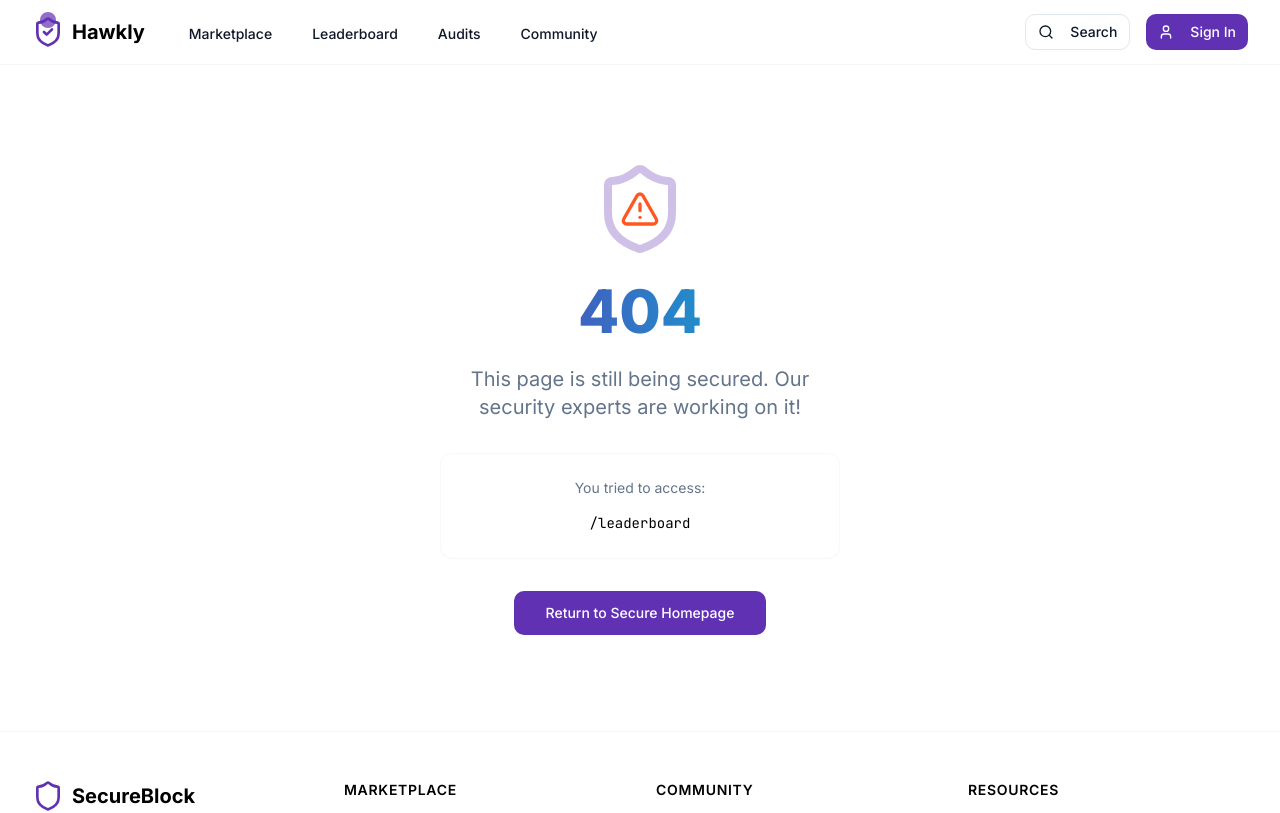
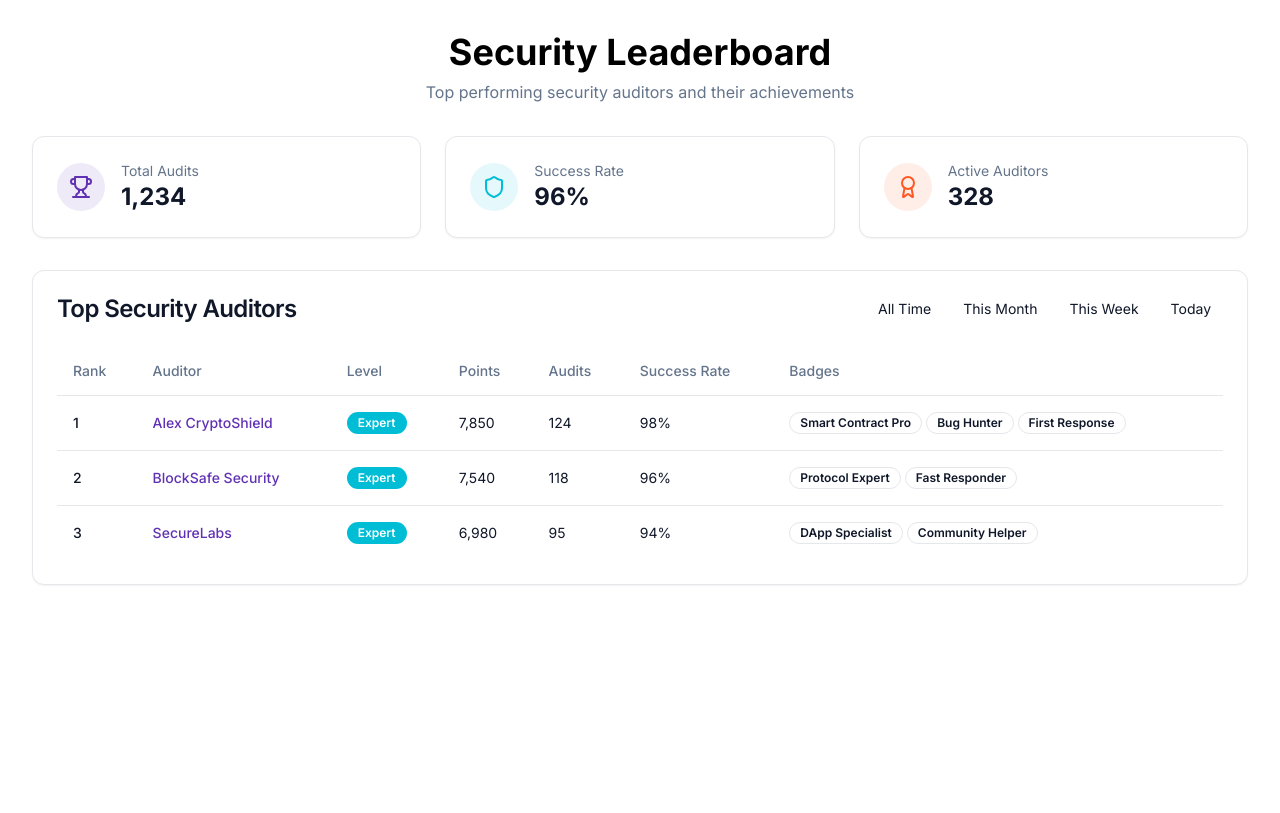
Before and after one commit to wund3run/secure-web3-arena, a React (Vite) app: page /leaderboard in a window 1280 px wide. Shown: the top 813 px of the page. Built offline with nearby package versions, Linux system fonts and the light colour scheme.

Commit message:
feat: Add leaderboard page
Implement the leaderboard page with relevant components and data.

```diff
--- a/src/App.tsx
+++ b/src/App.tsx
@@ -6,6 +6,7 @@ import { BrowserRouter, Routes, Route } from "react-router-dom";
 import Index from "./pages/Index";
 import NotFound from "./pages/NotFound";
 import Marketplace from "./pages/Marketplace";
+import Leaderboard from "./pages/Leaderboard";
 
 const queryClient = new QueryClient();
 
@@ -17,6 +18,7 @@ const App = () => (
       <BrowserRouter>
         <Routes>
           <Route path="/" element={<Index />} />
+
           {/* Marketplace routes */}
           <Route path="/marketplace" element={<Marketplace />} />
           <Route path="/auditors" element={<NotFound />} />
@@ -24,7 +26,7 @@ const App = () => (
           <Route path="/requests" element={<NotFound />} />
 
           {/* Community routes */}
-          <Route path="/leaderboard" element={<NotFound />} />
+          <Route path="/leaderboard" element={<Leaderboard />} />
           <Route path="/achievements" element={<NotFound />} />
           <Route path="/events" element={<NotFound />} />
           <Route path="/forum" element={<NotFound />} />
--- /dev/null
+++ b/src/pages/Leaderboard.tsx
@@ -0,0 +1,176 @@
+
+import { Trophy, Star, Shield, Award } from "lucide-react";
+import { Card, CardContent, CardHeader, CardTitle } from "@/components/ui/card";
+import { Table, TableBody, TableCell, TableHead, TableHeader, TableRow } from "@/components/ui/table";
+import { Badge } from "@/components/ui/badge";
+import { HoverCard, HoverCardContent, HoverCardTrigger } from "@/components/ui/hover-card";
+
+// Sample leaderboard data
+const TOP_AUDITORS = [
+  {
+    rank: 1,
+    name: "Alex CryptoShield",
+    points: 7850,
+    audits: 124,
+    successRate: 98,
+    badges: ["Smart Contract Pro", "Bug Hunter", "First Response"],
+    recentFinds: "Critical vulnerability in DeFi protocol",
+    level: "Expert"
+  },
+  {
+    rank: 2,
+    name: "BlockSafe Security",
+    points: 7540,
+    audits: 118,
+    successRate: 96,
+    badges: ["Protocol Expert", "Fast Responder"],
+    recentFinds: "Multiple high-severity issues in NFT marketplace",
+    level: "Expert"
+  },
+  {
+    rank: 3,
+    name: "SecureLabs",
+    points: 6980,
+    audits: 95,
+    successRate: 94,
+    badges: ["DApp Specialist", "Community Helper"],
+    recentFinds: "Security optimization for major DEX",
+    level: "Expert"
+  }
+];
+
+const TIME_PERIODS = ["All Time", "This Month", "This Week", "Today"];
+
+export default function Leaderboard() {
+  return (
+    <div className="min-h-screen bg-background">
+      <div className="max-w-7xl mx-auto px-4 sm:px-6 lg:px-8 py-8">
+        <div className="flex flex-col gap-8">
+          {/* Header Section */}
+          <div className="text-center">
+            <h1 className="text-4xl font-bold">Security Leaderboard</h1>
+            <p className="mt-2 text-muted-foreground">
+              Top performing security auditors and their achievements
+            </p>
+          </div>
+
+          {/* Stats Cards */}
+          <div className="grid grid-cols-1 md:grid-cols-3 gap-6">
+            <Card>
+              <CardContent className="pt-6">
+                <div className="flex items-center gap-4">
+                  <div className="p-3 bg-primary/10 rounded-full">
+                    <Trophy className="h-6 w-6 text-primary" />
+                  </div>
+                  <div>
+                    <div className="text-sm text-muted-foreground">Total Audits</div>
+                    <div className="text-2xl font-bold">1,234</div>
+                  </div>
+                </div>
+              </CardContent>
+            </Card>
+
+            <Card>
+              <CardContent className="pt-6">
+                <div className="flex items-center gap-4">
+                  <div className="p-3 bg-secondary/10 rounded-full">
+                    <Shield className="h-6 w-6 text-secondary" />
+                  </div>
+                  <div>
+                    <div className="text-sm text-muted-foreground">Success Rate</div>
+                    <div className="text-2xl font-bold">96%</div>
+                  </div>
+                </div>
+              </CardContent>
+            </Card>
+
+            <Card>
+              <CardContent className="pt-6">
+                <div className="flex items-center gap-4">
+                  <div className="p-3 bg-web3-orange/10 rounded-full">
+                    <Award className="h-6 w-6 text-web3-orange" />
+                  </div>
+                  <div>
+                    <div className="text-sm text-muted-foreground">Active Auditors</div>
+                    <div className="text-2xl font-bold">328</div>
+                  </div>
+                </div>
+              </CardContent>
+            </Card>
+          </div>
+
+          {/* Leaderboard Table */}
+          <Card>
+            <CardHeader>
+              <div className="flex items-center justify-between">
+                <CardTitle>Top Security Auditors</CardTitle>
+                <div className="flex gap-2">
+                  {TIME_PERIODS.map((period) => (
+                    <button
+                      key={period}
+                      className="px-3 py-1 text-sm rounded-full hover:bg-accent transition-colors"
+                    >
+                      {period}
+                    </button>
+                  ))}
+                </div>
+              </div>
+            </CardHeader>
+            <CardContent>
+              <Table>
+                <TableHeader>
+                  <TableRow>
+                    <TableHead>Rank</TableHead>
+                    <TableHead>Auditor</TableHead>
+                    <TableHead>Level</TableHead>
+                    <TableHead>Points</TableHead>
+                    <TableHead>Audits</TableHead>
+                    <TableHead>Success Rate</TableHead>
+                    <TableHead>Badges</TableHead>
+                  </TableRow>
+                </TableHeader>
+                <TableBody>
+                  {TOP_AUDITORS.map((auditor) => (
+                    <TableRow key={auditor.rank}>
+                      <TableCell className="font-medium">{auditor.rank}</TableCell>
+                      <TableCell>
+                        <HoverCard>
+                          <HoverCardTrigger className="cursor-pointer font-medium text-primary">
+                            {auditor.name}
+                          </HoverCardTrigger>
+                          <HoverCardContent>
+                            <div className="space-y-2">
+                              <h4 className="font-semibold">{auditor.name}</h4>
+                              <p className="text-sm text-muted-foreground">
+                                Recent Achievement: {auditor.recentFinds}
+                              </p>
+                            </div>
+                          </HoverCardContent>
+                        </HoverCard>
+                      </TableCell>
+                      <TableCell>
+                        <Badge variant="secondary">{auditor.level}</Badge>
+                      </TableCell>
+                      <TableCell>{auditor.points.toLocaleString()}</TableCell>
+                      <TableCell>{auditor.audits}</TableCell>
+                      <TableCell>{auditor.successRate}%</TableCell>
+                      <TableCell>
+                        <div className="flex gap-1">
+                          {auditor.badges.map((badge) => (
+                            <Badge key={badge} variant="outline" className="text-xs">
+                              {badge}
+                            </Badge>
+                          ))}
+                        </div>
+                      </TableCell>
+                    </TableRow>
+                  ))}
+                </TableBody>
+              </Table>
+            </CardContent>
+          </Card>
+        </div>
+      </div>
+    </div>
+  );
+}
```
